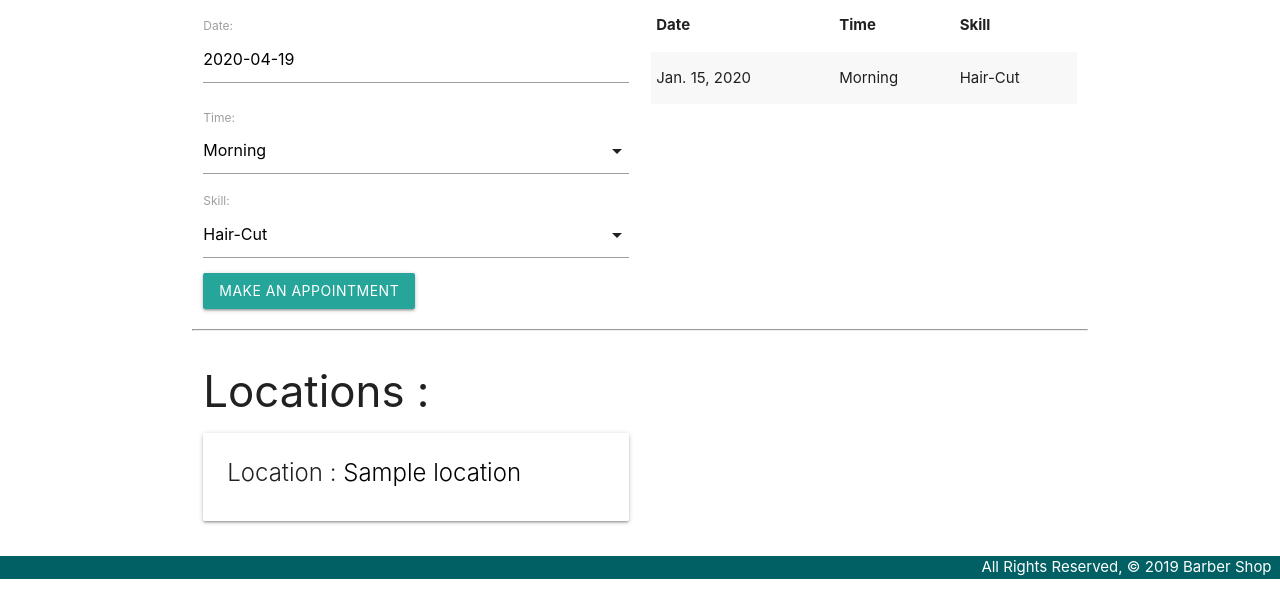
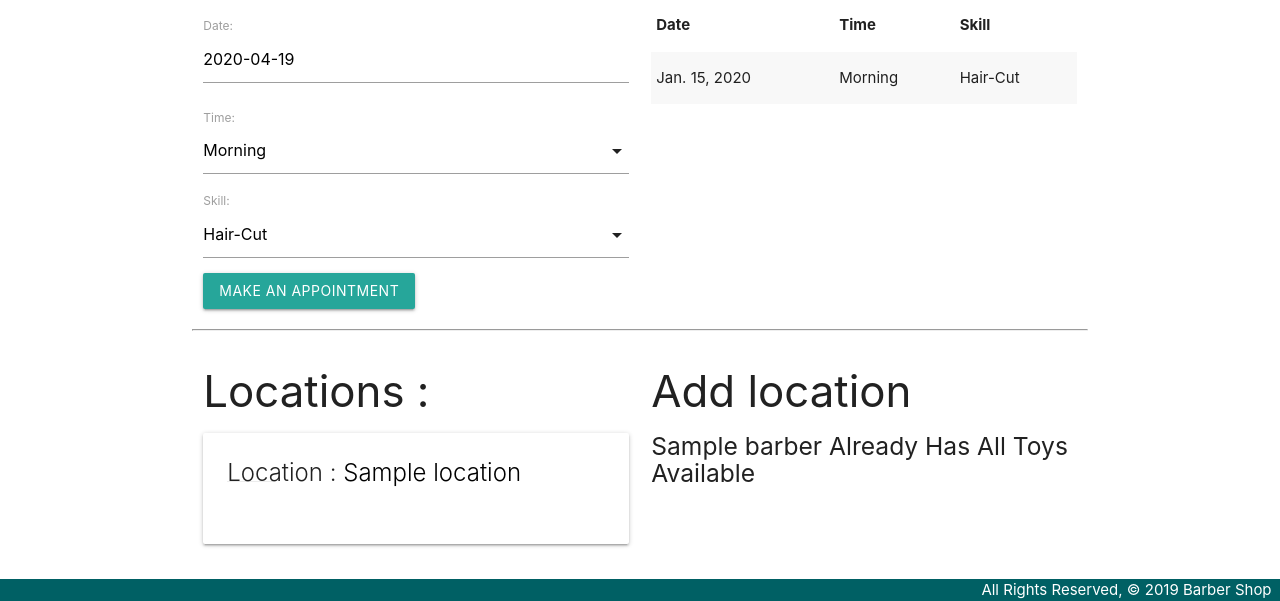
Before and after one commit to yasamanloghmani/barbershop, a Django app: page /barbers/1 in a window 1280 px wide. Shown: the part 427-1028 px from the top of the page. Before the commit the page ends 1006 px from the top, so only its background shows below. Run offline with Django 3.2, Linux system fonts and the light colour scheme; tables that the repository leaves empty hold one stand-in row (values such as "Sample post").

Commit message:
add new_location to barber

```diff
--- a/barbershop/main_app/static/css/style.css
+++ b/barbershop/main_app/static/css/style.css
@@ -20,3 +20,10 @@ h1{
 a {
     color: black;
 }
+
+.btn-floating{
+    float: right;
+    width: 30px;
+
+    text-align: center;
+}
--- a/barbershop/main_app/templates/barbers/detail.html
+++ b/barbershop/main_app/templates/barbers/detail.html
@@ -51,6 +51,9 @@
             <span class="card-title">
               Location : <a href="{% url 'location_detail' location.id %}">{{ location.name }}</a>
             </span>
+            <span class="card-action">
+
+            </span>
           </div>
         </div>
       {% endfor %}
@@ -59,6 +62,30 @@
     {% endif %}
   </div>
   <!-- Available toys will come after this line -->
+  <div class="col s6">
+    <h3>Add location</h3>
+    {% if locations.count %}
+
+      {% for location in locations.all %}
+
+        <div class="card">
+          <div class="card-content">
+            <span class="card-title">
+               {{ location.address }}
+            </span>
+          </div>
+          <div class="card-action">
+            <form action="{% url 'new_location' barber.id location.id %}" method="post">
+              {% csrf_token %}
+              <button type="submit" class="btn">Add</button>
+            </form>
+          </div>
+        </div>
+      {% endfor %}
+    {% else %}
+      <h5>{{barber.name}} Already Has All Toys Available</h5>
+    {% endif %}
+  </div>
 </div>
 <script>
   var dateEl = document.getElementById('id_date');
--- a/barbershop/main_app/urls.py
+++ b/barbershop/main_app/urls.py
@@ -13,5 +13,6 @@ urlpatterns = [
     path('locations/<int:pk>/', views.LocationDetail.as_view(), name='location_detail'),
     path('locations/create/', views.LocationCreate.as_view(), name='location_create'),
     path('locations/<int:pk>/update/',views.LocationUpdate.as_view(), name='location_update'),
-    path('locations/<int:pk>/delete/', views.LocationDelete.as_view(), name='location_delete')
+    path('locations/<int:pk>/delete/', views.LocationDelete.as_view(), name='location_delete'),
+    path('barber/<int:barber_id>/new_location/<int:location_id>', views.new_location, name='new_location'),
 ]
--- a/barbershop/main_app/views.py
+++ b/barbershop/main_app/views.py
@@ -17,7 +17,8 @@ def barbers_index(request):
 def barbers_detail(request, barber_id):
     barber = Barber.objects.get(id=barber_id)
     schedule_form = ScheduleForm()
-    return render(request, 'barbers/detail.html', {'barber' : barber, 'schedule_form' : schedule_form})
+    not_location = Location.objects.exclude(id__in = barber.locations.all().values_list('id'))
+    return render(request, 'barbers/detail.html', {'barber' : barber, 'schedule_form' : schedule_form, 'locations' : not_location})
 
 class BarberCreate(CreateView):
   model = Barber
@@ -58,3 +59,7 @@ class LocationUpdate(UpdateView):
 class LocationDelete(DeleteView):
   model = Location
   success_url = '/locations/'
+
+def new_location(request, barber_id, location_id):
+  Barber.objects.get(id=barber_id).locations.add(location_id)
+  return redirect('detail', barber_id=barber_id)
```
